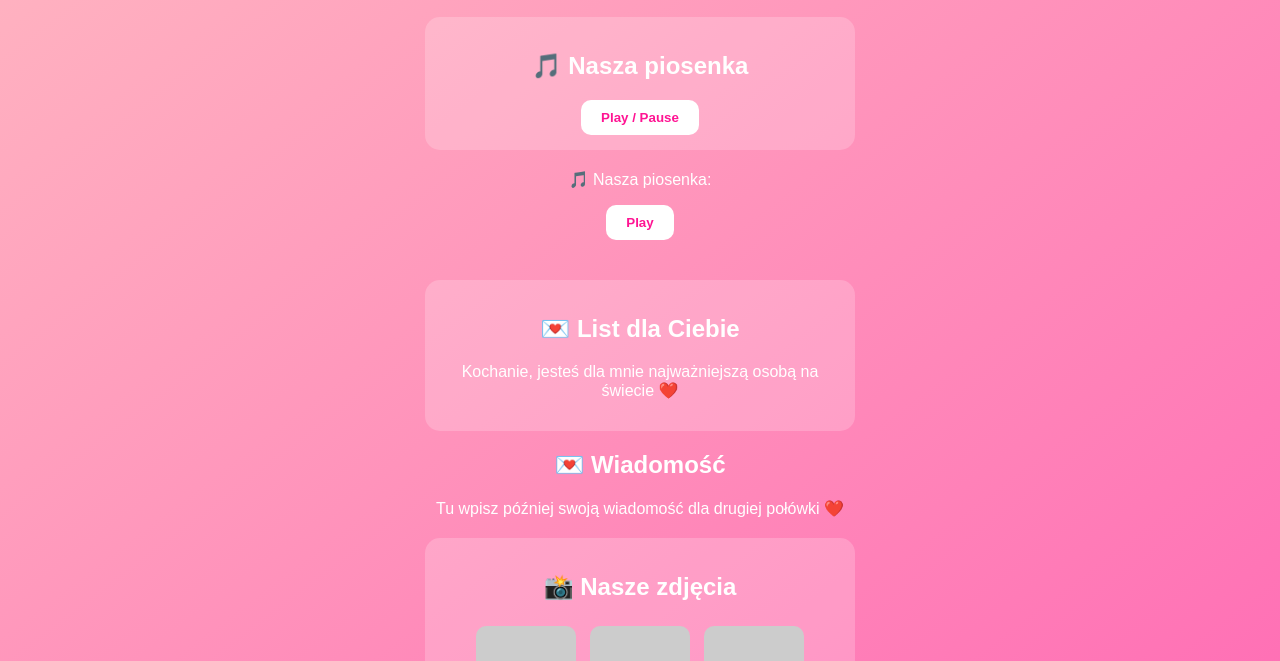
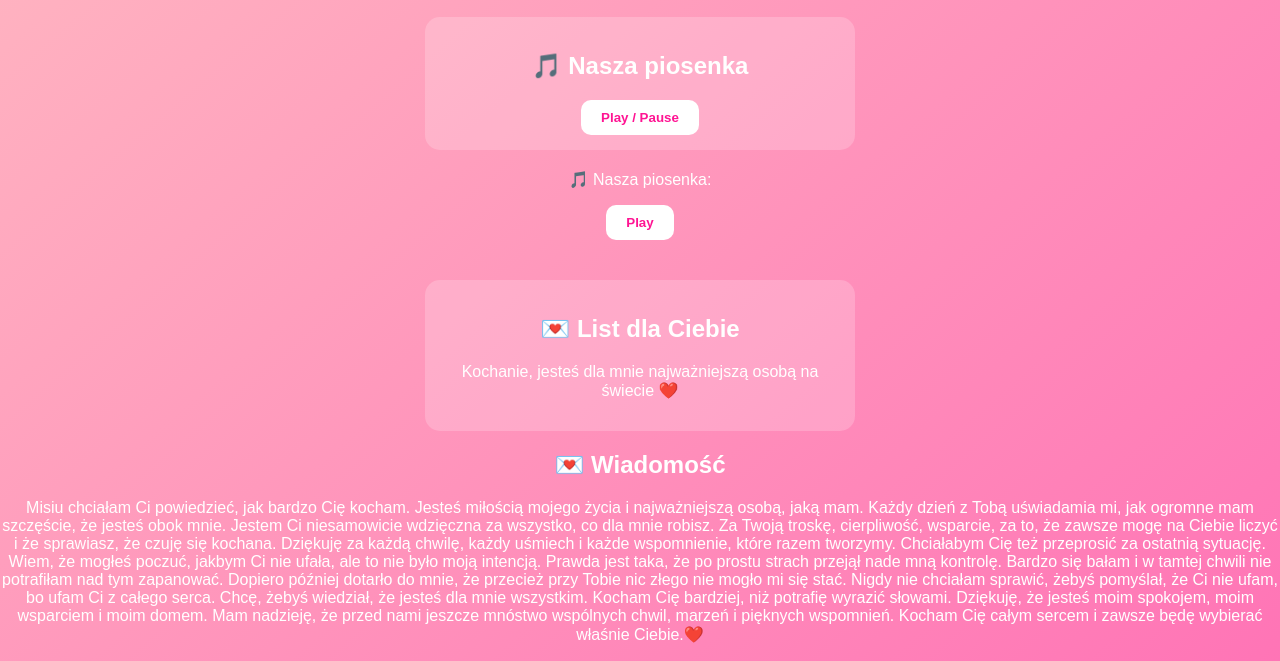
Before and after one commit to Hami767/Dla-Ciebie-Misiaku, a plain HTML site: page index.html in a window 1280 px wide. Shown: the part 120-781 px from the top of the page. Drawn offline with Linux system fonts and the light colour scheme; placeholder pictures from the web are drawn by us.

Commit message:
Change audio source and update love message
Updated audio source and modified message content.

```diff
--- a/index.html
+++ b/index.html
@@ -23,7 +23,7 @@
 </div>
       <p>🎵 Nasza piosenka:</p>
       <button onclick="playMusic()">Play</button>
-      <audio id="song" src="https://www.youtube.com/watch?v=Q3Kvu6Kgp88"></audio>
+      <audio id="song" src="https://youtu.be/TJNmpHn6Vvk?si=027Lo0FOTdgkPCCd"></audio>
     </div>
 
     <div class="message">
@@ -31,7 +31,15 @@
   <p>Kochanie, jesteś dla mnie najważniejszą osobą na świecie ❤️</p>
 </div>
       <h2>💌 Wiadomość</h2>
-      <p>Tu wpisz później swoją wiadomość dla drugiej połówki ❤️</p>
+      <p> Misiu chciałam Ci powiedzieć, jak bardzo Cię kocham. Jesteś miłością mojego życia i najważniejszą osobą, jaką mam. Każdy dzień z Tobą uświadamia mi, jak ogromne mam szczęście, że jesteś obok mnie.
+
+Jestem Ci niesamowicie wdzięczna za wszystko, co dla mnie robisz. Za Twoją troskę, cierpliwość, wsparcie, za to, że zawsze mogę na Ciebie liczyć i że sprawiasz, że czuję się kochana. Dziękuję za każdą chwilę, każdy uśmiech i każde wspomnienie, które razem tworzymy.
+
+Chciałabym Cię też przeprosić za ostatnią sytuację. Wiem, że mogłeś poczuć, jakbym Ci nie ufała, ale to nie było moją intencją. Prawda jest taka, że po prostu strach przejął nade mną kontrolę. Bardzo się bałam i w tamtej chwili nie potrafiłam nad tym zapanować. Dopiero później dotarło do mnie, że przecież przy Tobie nic złego nie mogło mi się stać. Nigdy nie chciałam sprawić, żebyś pomyślał, że Ci nie ufam, bo ufam Ci z całego serca.
+
+Chcę, żebyś wiedział, że jesteś dla mnie wszystkim. Kocham Cię bardziej, niż potrafię wyrazić słowami. Dziękuję, że jesteś moim spokojem, moim wsparciem i moim domem. Mam nadzieję, że przed nami jeszcze mnóstwo wspólnych chwil, marzeń i pięknych wspomnień.
+
+Kocham Cię całym sercem i zawsze będę wybierać właśnie Ciebie.❤️</p>
     </div>
 
    <div class="gallery">
```
